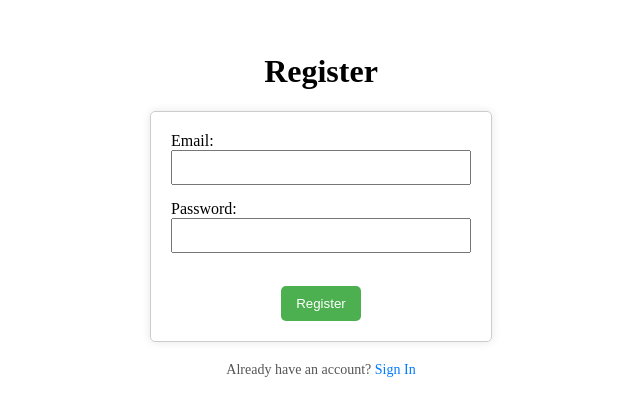
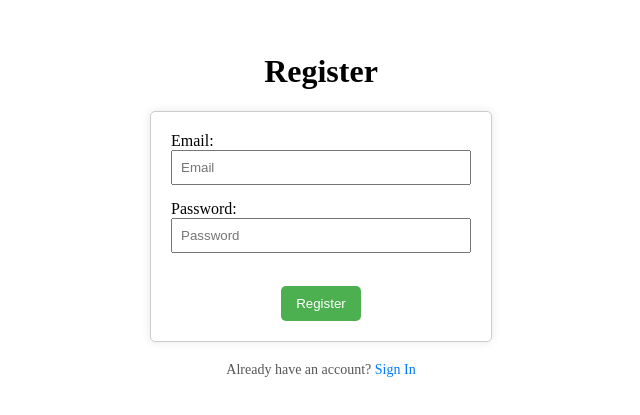
Before and after one commit to sinaghabeli/FWK22-Grupp3-Frontend-Authorization, a React (Create React App) app: page / in a window 1280 px wide. Shown: the part 203-618 px from the top of the page, without its empty margins (319-959 px from the left). Built offline with nearby package versions, Linux system fonts and the light colour scheme.

Commit message:
#7 RegisterForm and function finished

```diff
--- a/src/pages/RegisterForm.js
+++ b/src/pages/RegisterForm.js
@@ -4,31 +4,39 @@
 import "./register.css";
 
 function RegisterForm() {
-  const [formData, setFormData] = useState({
-    email: "",
-    password: "",
-  });
+  const [email, setEmail] = useState("");
+  const [password, setPassword] = useState("");
 
-  const handleInputChange = (e) => {
-    const { name, value } = e.target;
-    setFormData({ ...formData, [name]: value });
+  const handleRegister = async () => {
+    try {
+      const response = await fetch("http://localhost:3001/auth/register", {
+        method: "POST",
+        headers: { "Content-Type": "application/json" },
+        body: JSON.stringify({ email, password }),
+      });
+
+      if (!response.ok) {
+        throw new Error("Registration failed");
+      }
+
+      alert("Registration successful! You can now login.");
+    } catch (error) {
+      alert(error.message || "Registration failed!");
+    }
   };
 
-  const handleSubmit = (e) => {
-    e.preventDefault();
-    console.log("Form submitted:", formData);
-  };
   return (
     <div className="register-container">
       <h1>Register</h1>
-      <form className="register-form" onSubmit={handleSubmit}>
+      <form className="register-form">
         <label>
           Email:
           <input
             type="email"
             name="email"
-            value={formData.email}
-            onChange={handleInputChange}
+            value={email}
+            onChange={(e) => setEmail(e.target.value)}
+            placeholder="Email"
           />
         </label>
 
@@ -37,14 +45,15 @@
           <input
             type="password"
             name="password"
-            value={formData.password}
-            onChange={handleInputChange}
+            value={password}
+            onChange={(e) => setPassword(e.target.value)}
+            placeholder="Password"
           />
         </label>
 
         <br />
 
-        <button type="submit">Register</button>
+        <button onClick={handleRegister}>Register</button>
       </form>
       <div className="sign-in-link">
         Already have an account? <Link to="/login">Sign In</Link>
```
